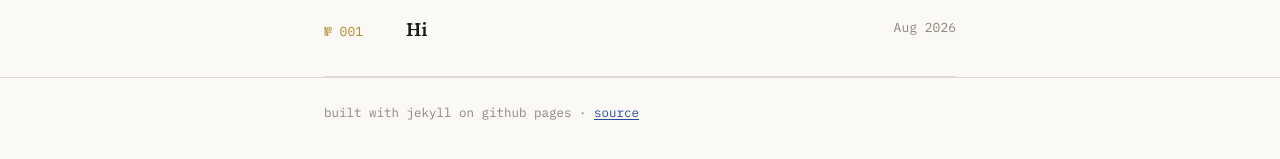
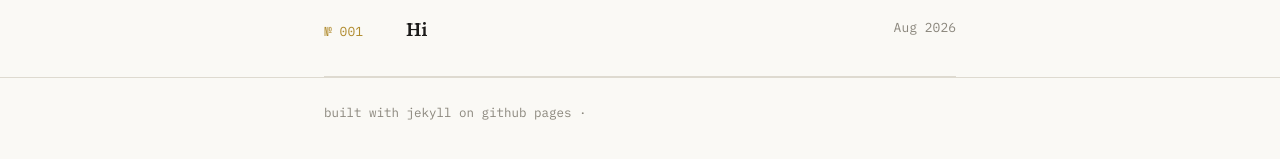
Before and after one commit to adarsh-s-kamatagi/adarsh-s-kamatagi.github.io, a Jekyll site: the page built from index.md, in a window 1280 px wide. Shown: the part 505-664 px from the top of the page. Built offline with Jekyll 4.4.1, drawn with Linux system fonts in a browser that asks for light colours; nearby versions of some CDN libraries.

Commit message:
Update footer.html

```diff
--- a/_includes/footer.html
+++ b/_includes/footer.html
@@ -1,5 +1,5 @@
 <footer class="site-footer">
   <div class="wrap">
-    built with jekyll on github pages · <a href="https://github.com/{{ site.github_username }}/{{ site.github_username }}.github.io" target="_blank" rel="noopener">source</a>
+    built with jekyll on github pages ·
   </div>
 </footer>
```
